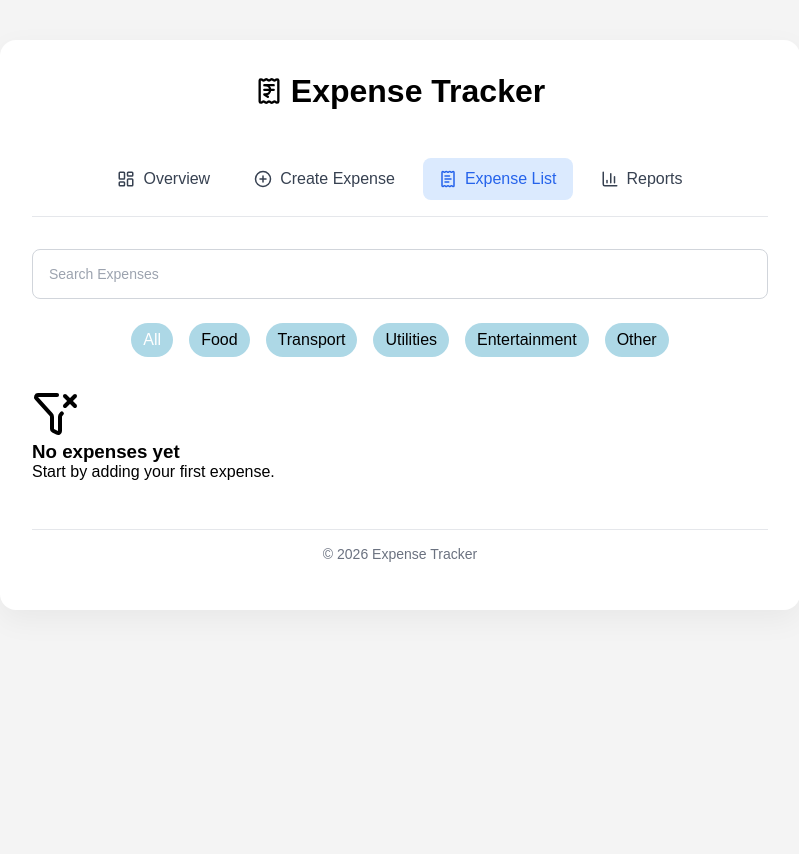
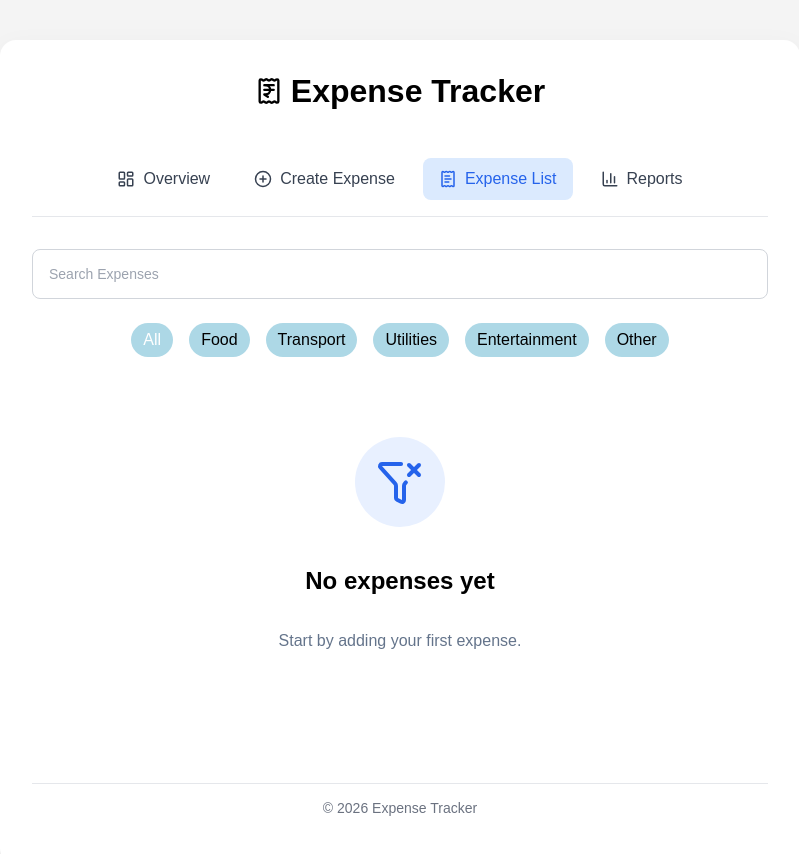
Before and after one commit to den766/react-expensetracker-app, a React (Vite) app: page /expense-dashboard/expense-list in a window 1280 px wide. Shown: the top 854 px of the page, without its empty margins (240-1039 px from the left). Before the commit the page ends 800 px from the top, so only its background shows below. Built offline with nearby package versions, Linux system fonts and the light colour scheme.

Commit message:
style: refine empty state styling

```diff
--- a/src/index.css
+++ b/src/index.css
@@ -317,6 +317,44 @@ li {
   color: white;
 }
 
+/* Empty State */
+
+.empty-state {
+  display: flex;
+  flex-direction: column;
+  gap: var(--space-md);
+  padding: var(--space-xxl);
+  align-items: center;
+  text-align: center;
+}
+
+.empty-state-icon {
+  width: 90px;
+  height: 90px;
+  margin: 0 auto var(--space-lg);
+  display: flex;
+  align-items: center;
+  justify-content: center;
+  border-radius: 50%;
+  background: #e8f0ff;
+  color: #2563eb;
+}
+
+.empty-state-title {
+  margin-bottom: var(--space-md);
+
+  font-size: var(--text-lg);
+  font-weight: 700;
+}
+
+.empty-state-message {
+  max-width: 480px;
+  margin-bottom: var(--space-xl);
+
+  color: #64748b;
+  line-height: 1.7;
+  font-weight: 500;
+}
 
 /* Expense Summary */
 
```
